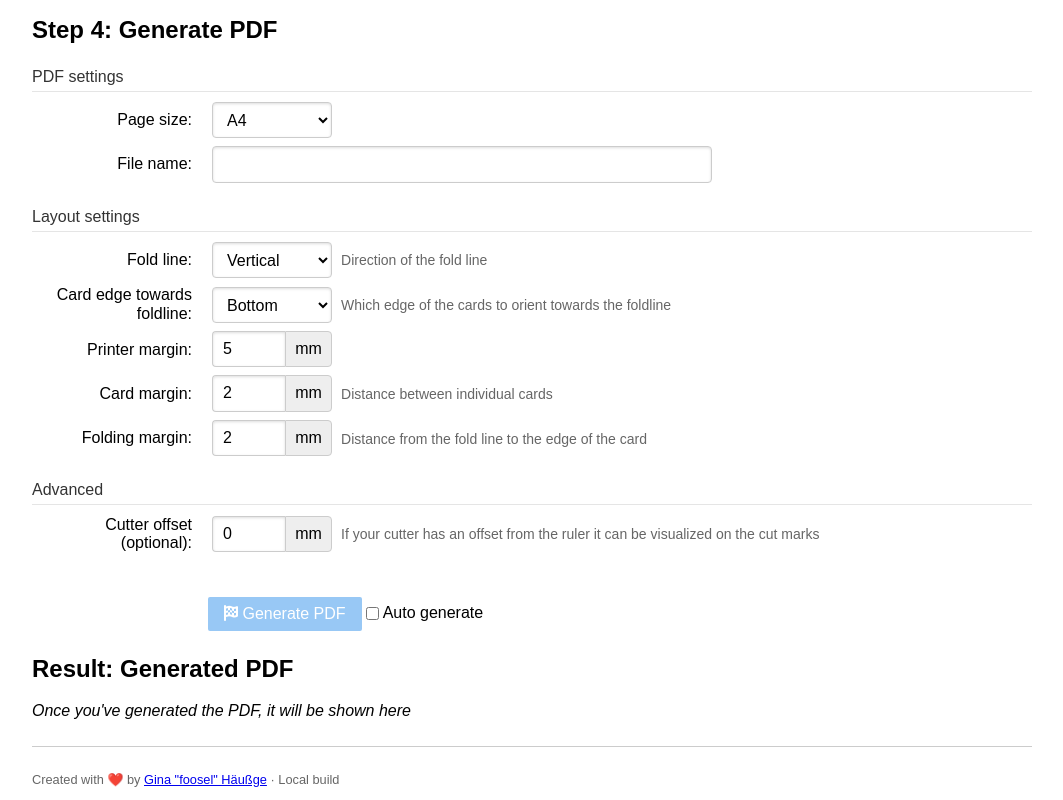
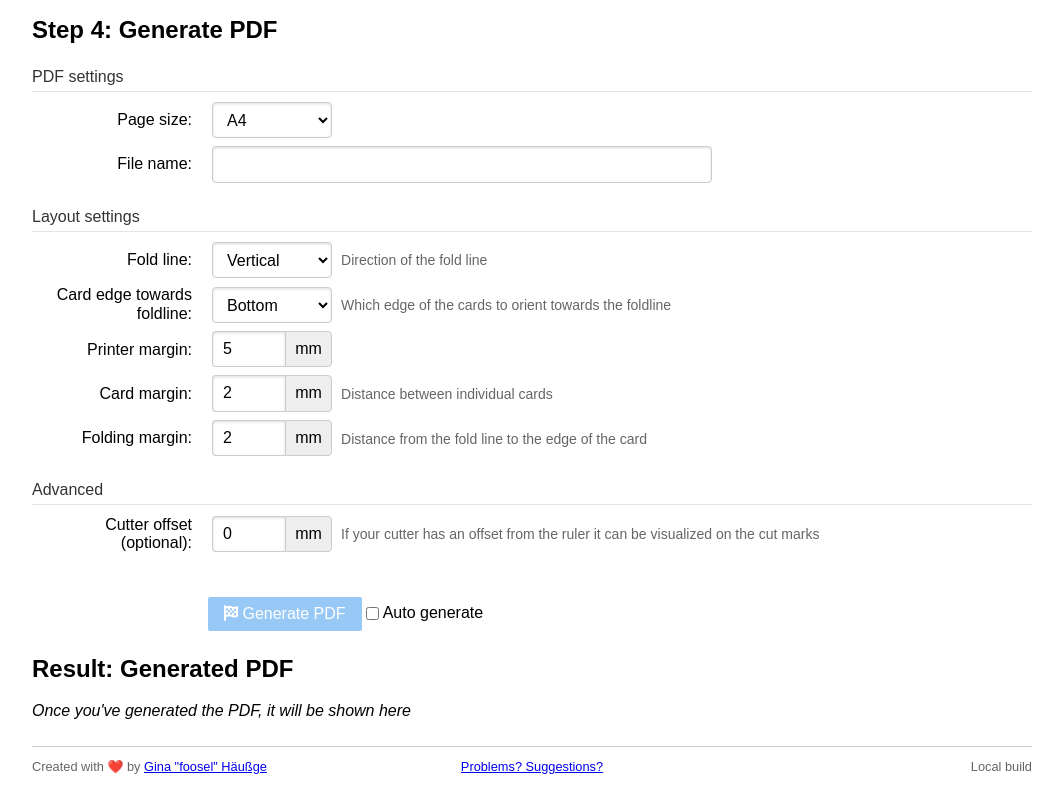
Before and after one commit to foosel/cardfoldr, a plain HTML site: page src/index.html in a window 1280 px wide. Shown: the part 1724-2524 px from the top of the page, without its empty margins (108-1171 px from the left). Drawn offline with Linux system fonts and the light colour scheme.

Commit message:
📝 Add issue tracker to footer
Also improve footer styling

```diff
--- a/src/assets/cardfoldr.css
+++ b/src/assets/cardfoldr.css
@@ -13,6 +13,29 @@ body {
 main, footer {
     max-width: 1000px;
     margin: 0 auto;
+}
+
+footer {
+    display: flex;
+    justify-content: space-between;
+    flex-direction:row;
+    margin: 1em auto;
+}
+
+footer span {
+    flex: 1;
+}
+
+footer span.left {
+    text-align: left;
+}
+
+footer span.center {
+    text-align: center;
+}
+
+footer span.right {
+    text-align: right;
 }
 
 @media only screen and (max-width: 480px) {
--- a/src/assets/cardfoldr.js
+++ b/src/assets/cardfoldr.js
@@ -1054,10 +1054,9 @@ window.onload = async () => {
     try {
         const versionInfo = await fetch("./version.json");
         const versionData = await versionInfo.json();
-        const version = versionData.commit && versionData.build && versionData.date ? `Build #${versionData.build} of commit ${versionData.commit}` : "Local build";
 
         const versionElement = document.getElementById("version");
-        versionElement.innerHTML = ` &middot; ${version}`;
+        versionElement.innerHTML = versionData.commit && versionData.build && versionData.date ? `Build #${versionData.build} of commit ${versionData.commit}` : "Local build";
     } catch (e) {
         console.error("Error loading version information", e);
     }
--- a/src/index.html
+++ b/src/index.html
@@ -330,9 +330,9 @@
         </main>
 
         <footer>
-            <p>
-                Created with ❤️ by <a href="https://foosel.net">Gina "foosel" Häußge</a><span id="version"></span>
-            </p>
+            <span id="author" class="left">Created with ❤️ by <a href="https://foosel.net">Gina "foosel" Häußge</a></span>
+            <span class="center"><a href="https://github.com/foosel/cardfoldr/issues/new/choose" target="_blank" rel="noopener noreferer">Problems? Suggestions?</a></span>
+            <span id="version" class="right"></span>
         </footer>
     </body>
 </html>
```
